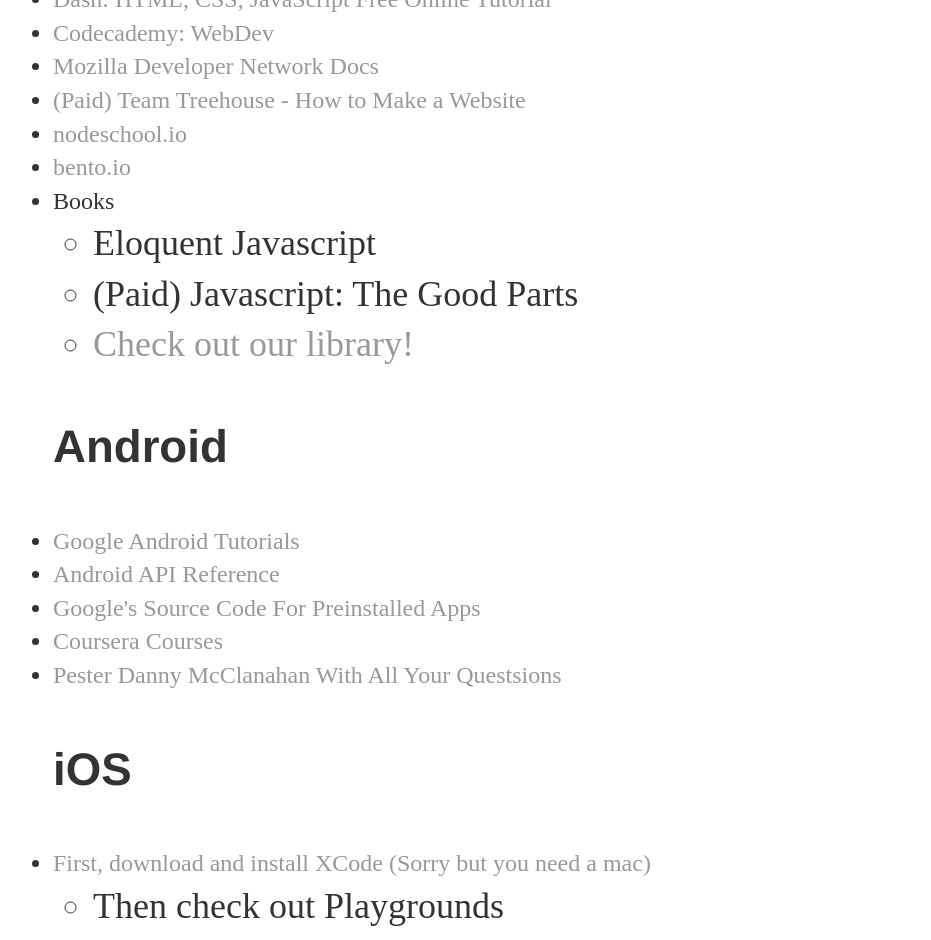
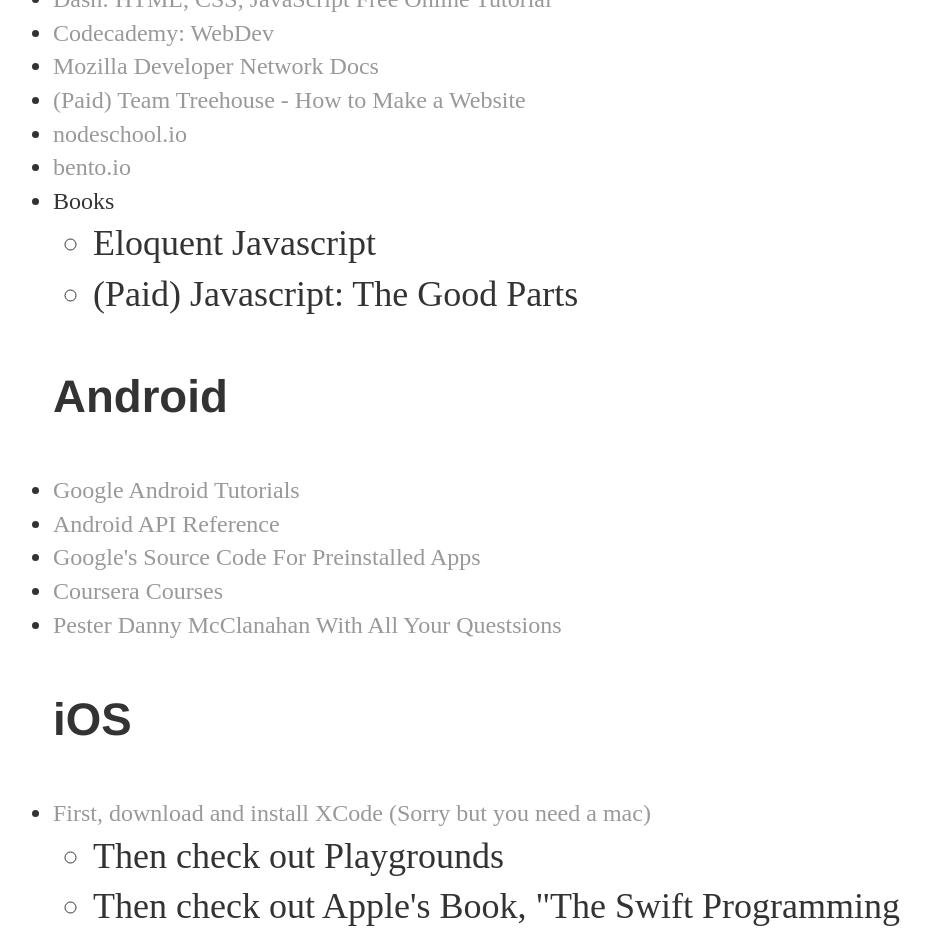
Before and after one commit to VandyApps/adamMgross.github.io, a Jekyll site: the page built from resources/index.html, in a window 1280 px wide and 1400 px high, scrolled down 574 px. Shown: the top 940 px of the window, without its empty margins (179-1110 px from the left). Built offline with Jekyll 4.4.1, drawn with Linux system fonts in a browser that asks for light colours; some of the changed text lies outside the part shown.

Commit message:
Automated commit message.

```diff
--- a/resources/index.html
+++ b/resources/index.html
@@ -15,7 +15,6 @@
                 <li>Books<ul class="books">
                     <li>Eloquent Javascript</li>
                     <li>(Paid) Javascript: The Good Parts</li>
-                    <li><a href="/library">Check out our library!</a></li>
                 </ul></li>
 				</ul>
 			<ul class="android">
```
Also changed, not shown: other parts of resources/index.html (+1 -0 lines).
